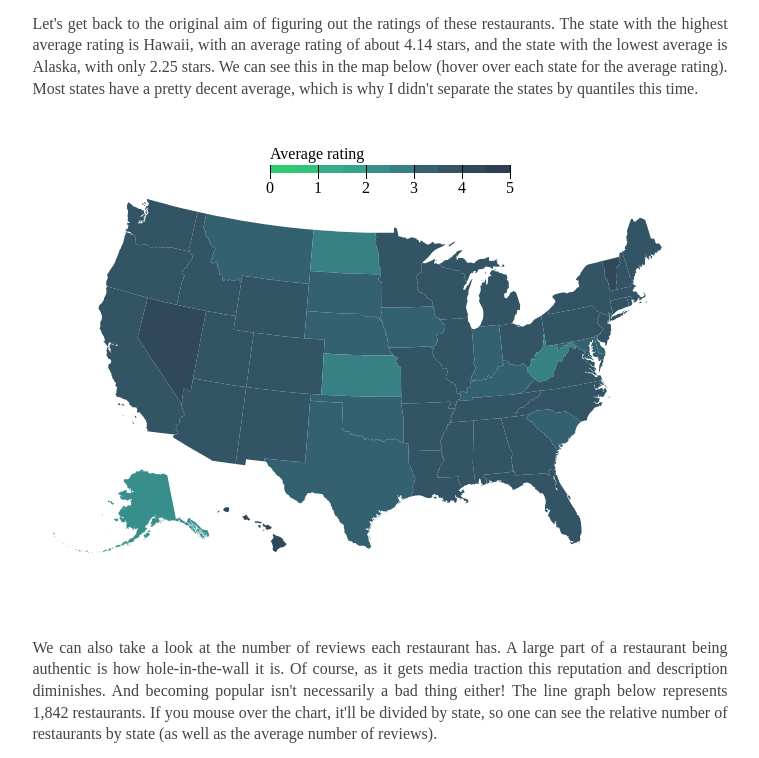
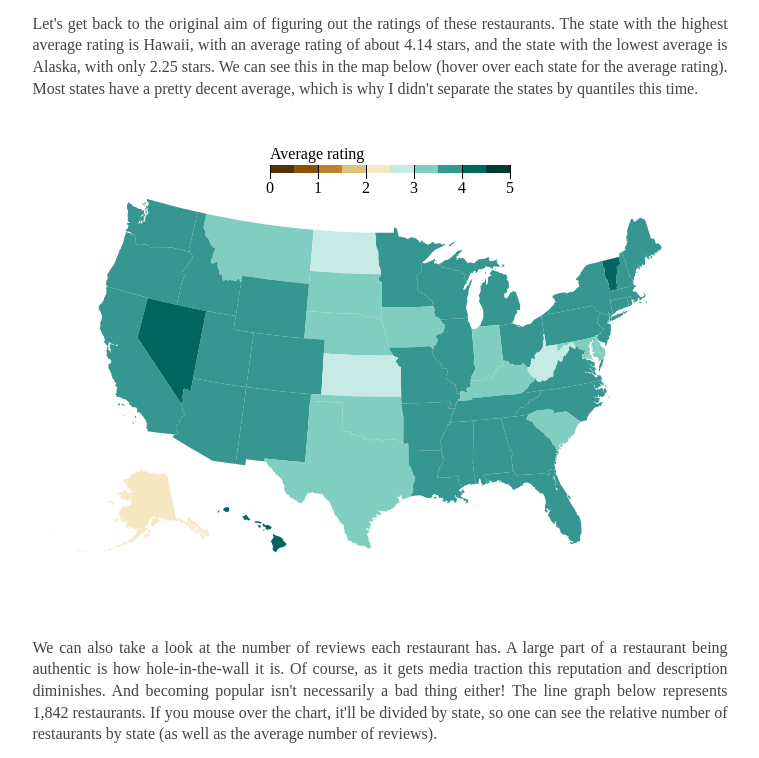
Before and after one commit to jmahabal/restaurants, a plain HTML site: page index.html in a window 1280 px wide. Shown: the part 4192-4950 px from the top of the page, without its empty margins (260-1019 px from the left). Drawn offline with Linux system fonts and the light colour scheme.

Commit message:
editing colorarray

```diff
--- a/index.html
+++ b/index.html
@@ -292,6 +292,8 @@ var usstates = "assets/usstates.csv";
 var usstatespop = "assets/statespop.csv";
 
 var colorarray = ['#543005','#8c510a','#bf812d','#dfc27d','#f6e8c3','#c7eae5','#80cdc1','#35978f','#01665e','#003c30'];
+
+//
 
 $(function(){
 	queue()
@@ -815,7 +817,7 @@ function createStateSquares(data, usstatespop) {
     .domain([0, d3.entries(usstatessquares).length/2])
     .range([0, width*2]);
 
-  var colorarray = ["#2ecc71", "#31c27b", "#35ad88", "#36a38b", "#378e8b", "#378084", "#34616f", "#325465", "#2f495a", "#2c3e50"];
+  // var colorarray = ["#2ecc71", "#31c27b", "#35ad88", "#36a38b", "#378e8b", "#378084", "#34616f", "#325465", "#2f495a", "#2c3e50"];
 
   var squaresScaleColor = d3.scale.quantize()
     .domain([0, d3.max(d3.entries(usstatessquares), function(d) { return d.value; })])
@@ -909,7 +911,7 @@ function createStateSquaresPop(data, usstatespop) {
     .domain([0, d3.entries(usstatespop).length/2])
     .range([0, width*2]);
 
-  var colorarray = ["#2ecc71", "#31c27b", "#35ad88", "#36a38b", "#378e8b", "#378084", "#34616f", "#325465", "#2f495a", "#2c3e50"];
+  // var colorarray = ["#2ecc71", "#31c27b", "#35ad88", "#36a38b", "#378e8b", "#378084", "#34616f", "#325465", "#2f495a", "#2c3e50"];
 
   var squaresScaleColor = d3.scale.quantize()
     // .domain([0, d3.max(d3.entries(usstatespop), function(d) { return d.population; })])
@@ -1070,7 +1072,7 @@ function createRatingMap1(data, map, usstates) {
 
   // var colorarray = ['#f7fcfd','#e5f5f9','#ccece6','#99d8c9','#66c2a4','#41ae76',"#019875",'#238b45', '#006d2c','#00441b'];
 
-  var colorarray = ["#2ecc71", "#31c27b", "#35ad88", "#36a38b", "#378e8b", "#378084", "#34616f", "#325465", "#2f495a", "#2c3e50"];
+  // var colorarray = ["#2ecc71", "#31c27b", "#35ad88", "#36a38b", "#378e8b", "#378084", "#34616f", "#325465", "#2f495a", "#2c3e50"];
 
   var quantize = d3.scale.quantize()
     .domain([0, 5])
@@ -1244,7 +1246,7 @@ function createRatingMap2(data, map, usstates, usstatespop) {
 
   // var colorarray = ['#f7fcfd','#e5f5f9','#ccece6','#99d8c9','#66c2a4','#41ae76',"#019875",'#238b45', '#006d2c','#00441b'];
 
-  var colorarray = ["#2ecc71", "#31c27b", "#35ad88", "#36a38b", "#378e8b", "#378084", "#34616f", "#325465", "#2f495a", "#2c3e50"];
+  // var colorarray = ["#2ecc71", "#31c27b", "#35ad88", "#36a38b", "#378e8b", "#378084", "#34616f", "#325465", "#2f495a", "#2c3e50"];
 
   var quantiledomain = [];
   for (i in usstatessquares) {
```
